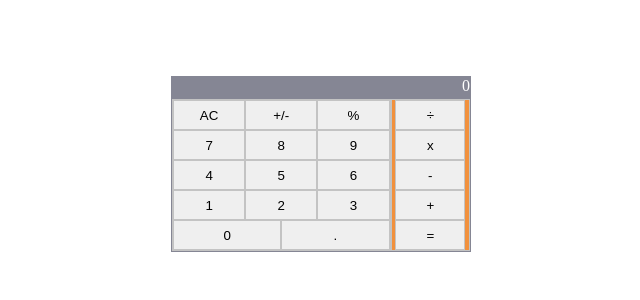
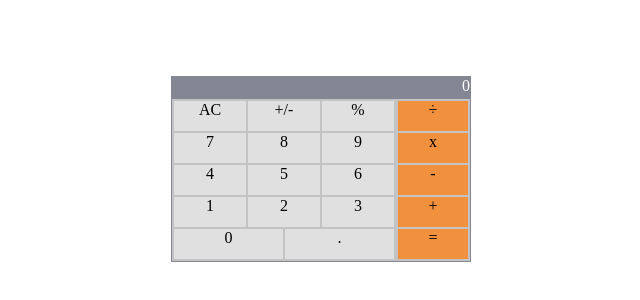
Before and after one commit to arthurborgesdev/math-magicians, a React (Create React App) app: page / in a window 1280 px wide. Shown: the part 182-482 px from the top of the page, without its empty margins (319-959 px from the left). Built offline with nearby package versions, Linux system fonts and the light colour scheme.

Commit message:
Add a role and tabIndex to div to make it act as a button and be focusable. Had to do this to maintain the orange colors only to operators

```diff
--- a/src/components/CalculatorButton.js
+++ b/src/components/CalculatorButton.js
@@ -22,14 +22,15 @@ class CalculatorButton extends React.Component {
   render() {
     const { text } = this.props;
     return (
-      <button
-        type="button"
+      <div
+        role="button"
+        tabIndex={0}
         className="keyboard-button"
         onClick={this.handleClick}
         onKeyDown={this.handleKeyDown}
       >
         {text}
-      </button>
+      </div>
     );
   }
 }
```
